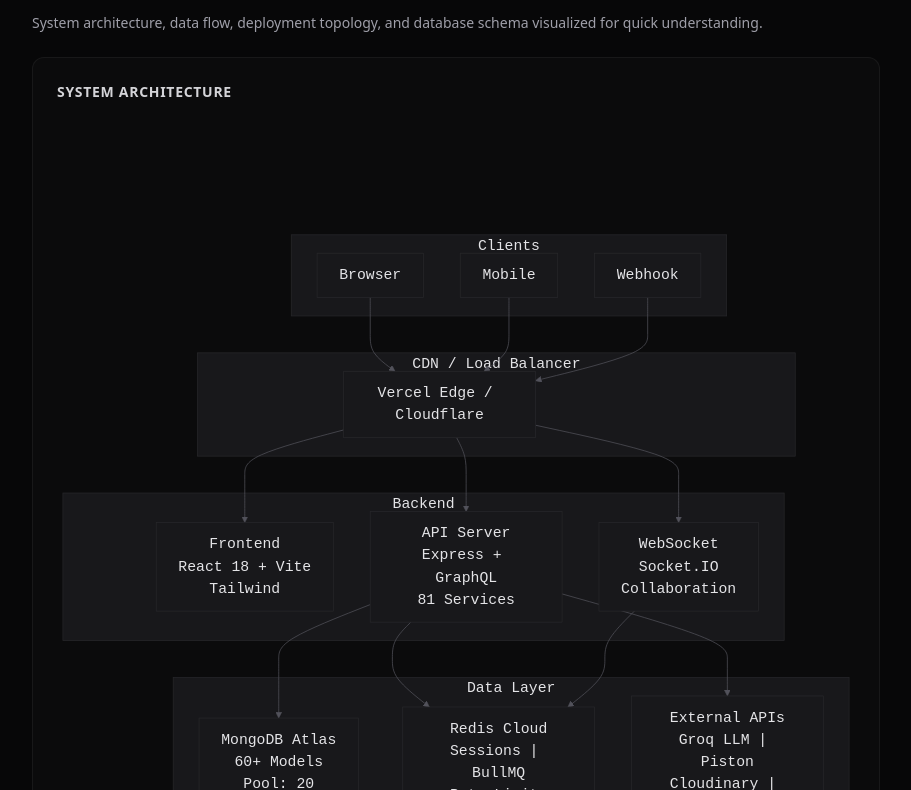
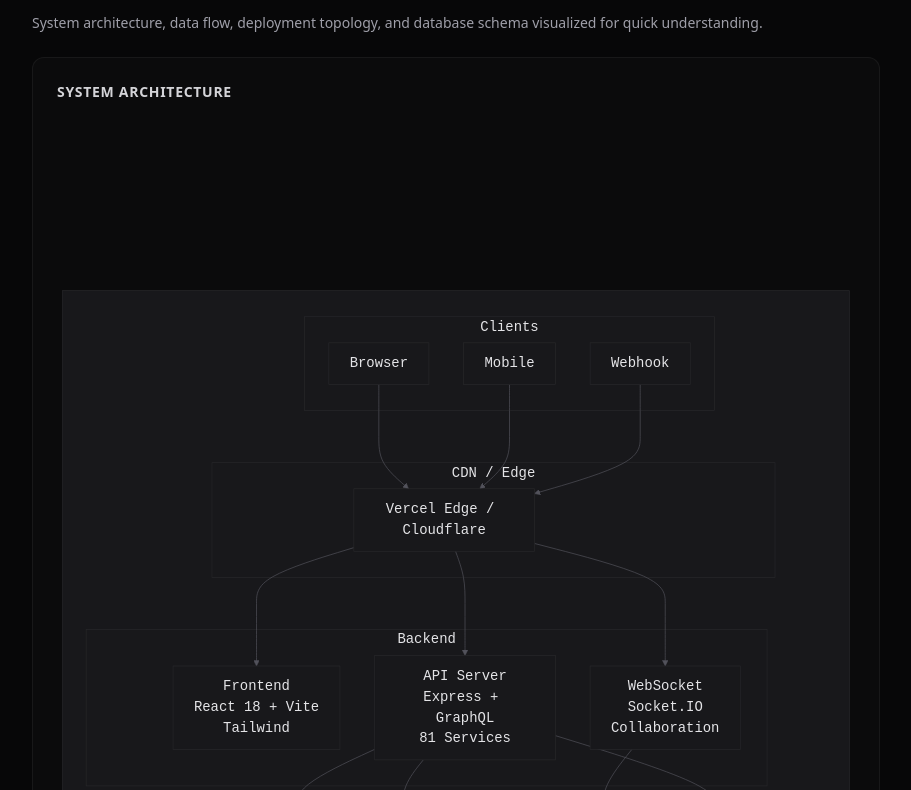
Before and after one commit to theunstopabble/gautam_portfolio, a Next.js app: page /projects/interviewminds in a window 1280 px wide. Shown: the part 1830-2620 px from the top of the page, without its empty margins (184-1095 px from the left). Built offline with nearby package versions, Linux system fonts and the light colour scheme.

Commit message:
fix: wrap arch subgraphs in parent with direction TB for vertical stacking

```diff
--- a/src/data/diagrams.ts
+++ b/src/data/diagrams.ts
@@ -8,17 +8,19 @@ export interface ProjectDiagrams {
 export const projectDiagrams: Record<string, ProjectDiagrams> = {
   interviewminds: {
     architecture: `graph TB
+      subgraph ROOT[" "]
+        direction TB
         subgraph CLIENTS["Clients"]
           direction TB
           B["Browser"]
           M["Mobile"]
           W["Webhook"]
         end
-      subgraph CDN["CDN / Load Balancer"]
+        subgraph GATEWAY["CDN / Edge"]
           direction TB
           LB["Vercel Edge / Cloudflare"]
         end
-      subgraph BACKEND["Backend"]
+        subgraph SERVICES["Backend"]
           direction TB
           FE["Frontend<br/>React 18 + Vite<br/>Tailwind"]
           API["API Server<br/>Express + GraphQL<br/>81 Services"]
@@ -39,7 +41,8 @@ export const projectDiagrams: Record<string, ProjectDiagrams> = {
         API --> MG
         API --> RD
         WS --> RD
-      API --> EXT`,
+        API --> EXT
+      end`,
 
     workflow: `graph TB
       subgraph SETUP["Setup"]
@@ -105,34 +108,37 @@ export const projectDiagrams: Record<string, ProjectDiagrams> = {
 
   "satark-ai": {
     architecture: `graph TB
+      subgraph ROOT[" "]
+        direction TB
         subgraph CLIENT["Client (Browser / PWA)"]
           direction TB
           FE["React 18 + Vite<br/>Tailwind CSS<br/>Wavesurfer.js"]
         end
-      subgraph API["Hono API Gateway (Node.js)"]
+        subgraph EDGE["Edge Layer"]
           direction TB
-        GW["JWT Verify<br/>Rate Limiting<br/>SHA-256 Dedup"]
+          CF["Cloudflare Worker<br/>Image Proxy / NIM Proxy"]
+        end
+        subgraph API_G["API Gateway (Node.js)"]
+          direction TB
+          GW["Hono Server<br/>JWT Verify | Rate Limit<br/>SHA-256 Dedup"]
           DB["PostgreSQL<br/>Drizzle ORM"]
         end
-      subgraph ENGINE["FastAPI AI Engine (Python 3.11)"]
+        subgraph ENGINE["AI Engine (Python)"]
           direction TB
           WV["Wav2Vec2<br/>Audio Detection"]
-        EC["ECAPA-TDNN<br/>Speaker Embeddings<br/>192-dim"]
+          EC["ECAPA-TDNN<br/>Speaker Embeddings"]
           SA["Spectral Analysis<br/>Librosa"]
         end
-      subgraph EDGE["Cloudflare Worker"]
-        direction TB
-        CF["Image Proxy<br/>NVIDIA NIM Proxy"]
-      end
-      subgraph NIM["NVIDIA NIM API"]
+        subgraph NIM["NVIDIA NIM"]
           direction TB
           NV["Llama 3.2-90B Vision<br/>Deepfake Detection"]
         end
         FE --> GW
         GW --> DB
         GW --> ENGINE
-      FE --> EDGE
-      EDGE --> NIM`,
+        FE --> CF
+        CF --> NIM
+      end`,
 
     workflow: `graph TD
       A["User Uploads Audio"] --> B["POST /scan-upload"]
@@ -180,33 +186,36 @@ export const projectDiagrams: Record<string, ProjectDiagrams> = {
 
   texfolio: {
     architecture: `graph TB
+      subgraph ROOT[" "]
+        direction TB
         subgraph CLIENTS["Client"]
           direction TB
           BR["Browser<br/>React 19 + Vite<br/>Zustand + React Query"]
         end
-      subgraph API_SERVER["Hono v4 API Server"]
+        subgraph SERVER["Hono v4 API Server"]
           direction TB
-        MW["Middleware Pipeline<br/>CORS | Logger | Rate Limit<br/>Input Sanitizer"]
-        AUTH["Auth Layer<br/>Clerk JWT | RBAC<br/>API Key (HMAC)"]
-        ROUTES["Route Handlers<br/>/resumes /ai /agents<br/>/organizations /payments"]
-        SVC["Services<br/>Resume | PDF | AI<br/>Organization | Audit"]
+          MW["Middleware<br/>CORS | Logger | Rate Limit"]
+          AUTH["Auth Layer<br/>Clerk JWT | RBAC | API Key"]
+          ROUTES["Route Handlers<br/>/resumes /ai /agents /payments"]
+          SVC["Services<br/>Resume | PDF | AI | Audit"]
         end
-      subgraph DATA_L["Data Layer"]
+        subgraph DATA_L["Data & Queue Layer"]
           direction TB
-        MG["MongoDB Atlas<br/>6 Collections<br/>Users | Resumes | Orgs<br/>AuditLogs | ApiKeys"]
-        RD["Redis<br/>Rate Limits<br/>BullMQ Queue"]
+          MG["MongoDB Atlas<br/>6 Collections"]
+          RD["Redis<br/>Rate Limits | BullMQ"]
           EXT["LLM Providers<br/>NVIDIA NIM → Gemini → Groq"]
         end
         subgraph PDF["PDF Engine"]
           direction TB
+          BULL["BullMQ Worker<br/>Async PDF Gen"]
           LATEX["pdflatex<br/>Docker Container"]
-        BULL["BullMQ Worker<br/>Async PDF Gen<br/>Concurrency: 2"]
         end
         BR --> MW --> AUTH --> ROUTES --> SVC
         SVC --> MG
         SVC --> RD
         SVC --> EXT
-      SVC --> BULL --> LATEX`,
+        SVC --> BULL --> LATEX
+      end`,
 
     workflow: `graph TD
       subgraph AUTH["Auth Flow"]
@@ -273,6 +282,8 @@ export const projectDiagrams: Record<string, ProjectDiagrams> = {
 
   swadkart: {
     architecture: `graph TB
+      subgraph ROOT[" "]
+        direction TB
         subgraph FRONTEND["Frontend (React 19 PWA)"]
           direction TB
           PWA["<b>PWA Shell</b><br/>Service Worker"]
@@ -295,7 +306,8 @@ export const projectDiagrams: Record<string, ProjectDiagrams> = {
         FRONTEND --> BACKEND
         BACKEND --> MG
         BACKEND --> RD
-      BACKEND --> EXT`,
+        BACKEND --> EXT
+      end`,
 
     workflow: `graph TD
       A["Open App / PWA Install"] --> B{"Account?"}
```
Lines whose indentation alone changed are shown as unchanged.
